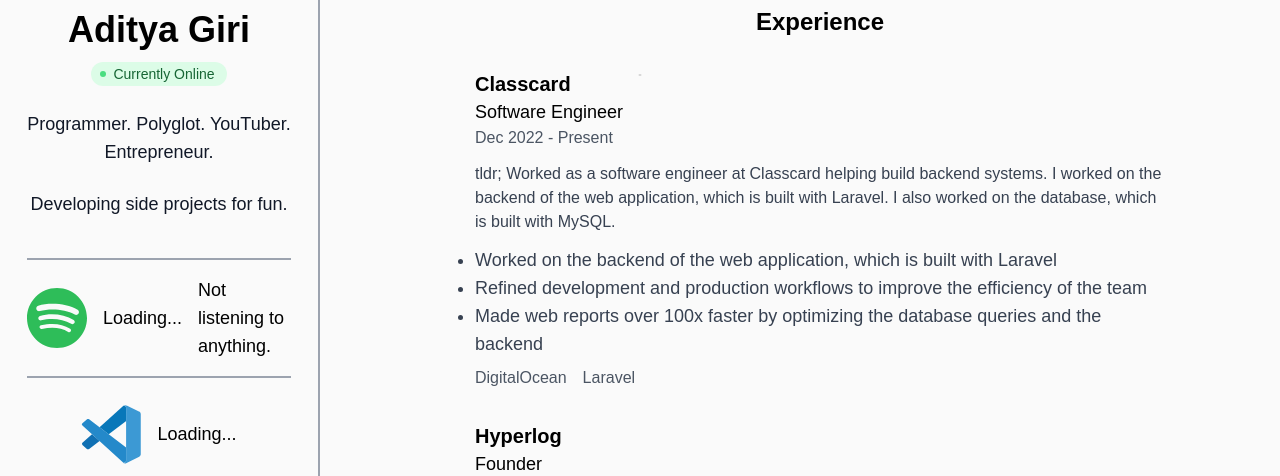
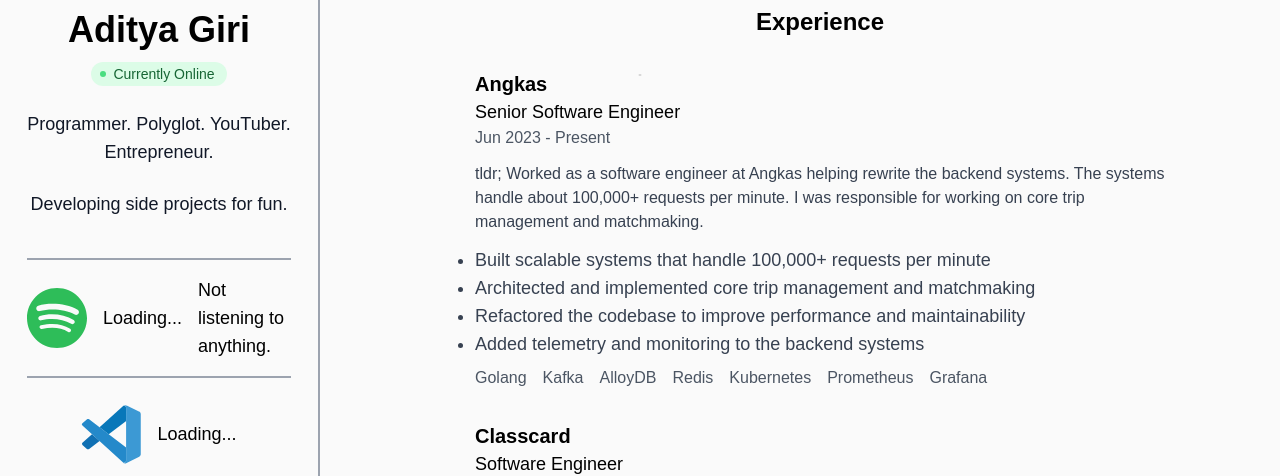
Before and after one commit to BrainBuzzer/portfolio, a Next.js app: page /about in a window 1280 px wide. Shown: the part 325-801 px from the top of the page. Built offline with nearby package versions, Linux system fonts and the light colour scheme; no server answers; the database is empty; a web font is replaced by a local one.

Commit message:
feat: add angkas in work experience

```diff
--- a/pages/about.tsx
+++ b/pages/about.tsx
@@ -12,9 +12,24 @@
 
 const experience: ExperienceProps[] = [
   {
+    company: "Angkas",
+    position: "Senior Software Engineer",
+    date: "Jun 2023 - Present",
+    shortDescription: "Worked as software engineer at Angkas helping rewrite the backend systems.",
+    description:
+      "Worked as a software engineer at Angkas helping rewrite the backend systems. The systems handle about 100,000+ requests per minute. I was responsible for working on core trip management and matchmaking.",
+    longDescription: [
+      "Built scalable systems that handle 100,000+ requests per minute",
+      "Architected and implemented core trip management and matchmaking",
+      "Refactored the codebase to improve performance and maintainability",
+      "Added telemetry and monitoring to the backend systems",
+    ],
+    techStack: ["Golang", "Kafka", "AlloyDB", "Redis", "Kubernetes", "Prometheus", "Grafana"],
+  },
+  {
     company: "Classcard",
     position: "Software Engineer",
-    date: "Dec 2022 - Present",
+    date: "Dec 2022 - Jun 2024",
     shortDescription: "Worked as a software engineer at Classcard helping build backend systems.",
     description:
       "Worked as a software engineer at Classcard helping build backend systems. I worked on the backend of the web application, which is built with Laravel. I also worked on the database, which is built with MySQL.",
```
Also changed, not shown: posts/writing.md (deleted, +0 -19 lines), 1 other file (tests, documents, lock files or other folders).
